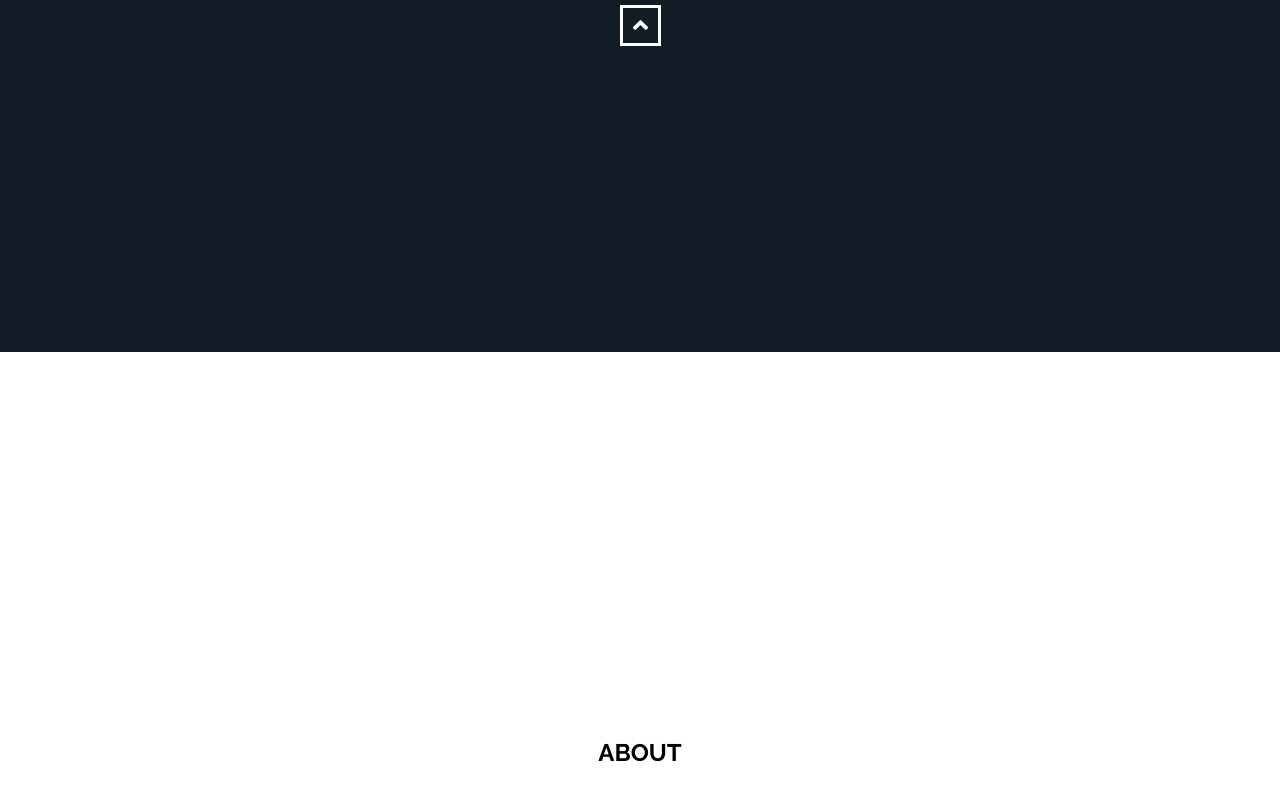
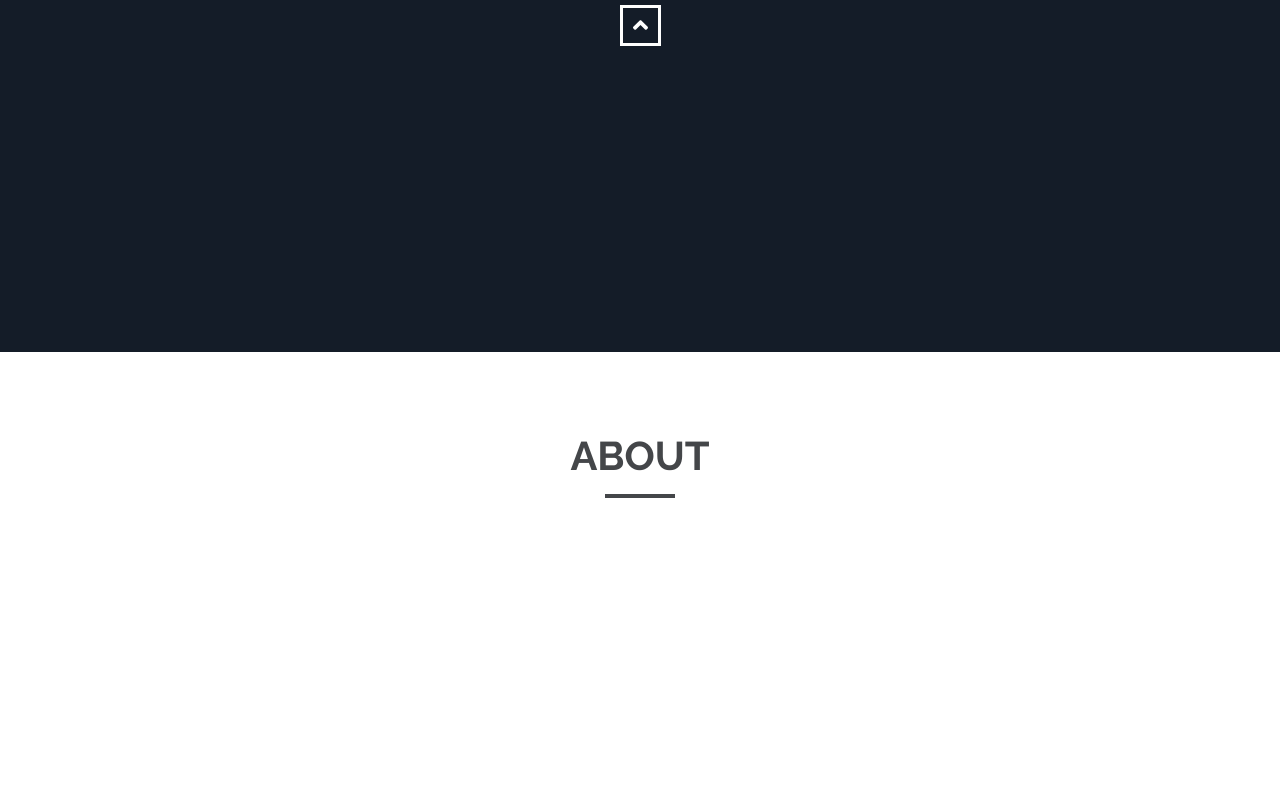
Before and after one commit to vladseverin/portfolio, a React (Create React App) app: page / in a window 1280 px wide. Shown: the part 448-1248 px from the top of the page. Built offline with nearby package versions, Linux system fonts and the light colour scheme.

Commit message:
Implementing lifting state up

```diff
--- a/src/components/About.jsx
+++ b/src/components/About.jsx
@@ -1,13 +1,16 @@
 import React, { Component } from 'react';
 import injectSheet from 'react-jss';
 import classNames from 'classnames';
+import { Element } from 'react-scroll';
 
 const style = {
   rootAbout: {
     height: '100vh',
+    padding: '80px 0 100px 0',
   },
   title: {
-    fontSize: '2.4rem',
+    fontSize: '30pt',
+    color: '#444649',
   },
   flex: {
     display: 'flex',
@@ -15,15 +18,61 @@ const style = {
     justifyContent: 'center',
     alignItems: 'center',
   },
+  container: {
+    maxWidth: '1200px',
+    margin: '0 auto',
+    padding: '0 10px',
+    width: '100%',
+    boxSizing: 'border-box',
+  },
+  underLine: {
+    margin: '15px 0 75px 0',
+    width: '70px',
+    height: '4px',
+    background:' #444649',
+  },
 }
 
 class About extends Component {
+  state = {
+    visible: false,
+  }
+
+  componentDidMount() {
+    window.addEventListener('scroll', this.handleScroll);
+  }
+
+  componentWillUnmount() {
+    window.removeEventListener('scroll', this.handleScroll);
+  }
+
+  handleScroll = () => {
+    const { homeHeight } = this.props;
+    const { visible } = this.state;
+
+
+    if (window.pageYOffset > (homeHeight / 2) && !visible) {
+      console.log(homeHeight);
+      this.setState({visible: true});
+    }
+  }
+
   render() {
     const { classes } = this.props;
     return (
-      <div className={classNames(classes.rootAbout, classes.flex)}>
-        <h2 className={classes.title}>ABOUT</h2>
-      </div>
+      <Element name="about">
+        <section className={classes.rootAbout} >
+
+          <div className={classNames(classes.container, classes.flex)} >
+            <h2
+              className={classes.title}>
+              ABOUT
+            </h2>
+            <div className={classes.underLine}></div>
+          </div>
+
+        </section>
+      </Element>
     );
   }
 }
--- a/src/components/App.js
+++ b/src/components/App.js
@@ -2,8 +2,6 @@ import React, { Component } from 'react';
 import { library } from '@fortawesome/fontawesome-svg-core';
 import { faAngleUp } from '@fortawesome/free-solid-svg-icons';
 
-import * as Scroll from 'react-scroll';
-import { Link, Element, Events, animateScroll as scroll, scrollSpy, scroller } from 'react-scroll';
 
 import Home from './Home';
 import About from './About';
@@ -14,19 +12,27 @@ import Footer from './Footer';
 library.add(faAngleUp);
 
 class App extends Component {
+  constructor(props) {
+    super(props);
+    this.state = {
+      homeHeight: 0
+    }
+  }
+
+  getHeightHome = (height) => {
+    this.setState({
+      homeHeight: height
+    });
+  }
+
   render() {
+    const { homeHeight } = this.state;
     return (
       <div className="App">
-        <Home />
-
-        <Element name="about">
-          <About />
-        </Element>
-
+        <Home getHeightHome={this.getHeightHome}/>
+        <About homeHeight={homeHeight}/>
         <Projects />
-
         <Contact />
-
         <Footer />
       </div>
     );
--- a/src/components/Home.jsx
+++ b/src/components/Home.jsx
@@ -2,8 +2,7 @@ import React, { Component } from 'react';
 import injectSheet from 'react-jss';
 import classNames from 'classnames';
 import ArrowButton from './ArrowButton';
-
-import { Link, Element, Events, animateScroll as scroll, scrollSpy, scroller } from 'react-scroll';
+import { Link } from 'react-scroll';
 
 const styles = {
   rootHome: {
@@ -41,10 +40,20 @@ const styles = {
 };
 
 class Home extends Component {
+  constructor(props){
+    super(props);
+    this.sectionHome = React.createRef();
+  }
+
+  componentDidMount() {
+    const { getHeightHome } = this.props;
+    getHeightHome(this.sectionHome.current.clientHeight);
+  }
+
   render() {
     const { classes } = this.props;
     return (
-      <section className={classNames(classes.rootHome, classes.flex)}>
+      <section ref={this.sectionHome} id="home" className={classNames(classes.rootHome, classes.flex)}>
         <div className={classes.text}>
           Hello, I'm <span className={classes.highlight}>Severin Vladislav</span>. <br/>
           I'm frontend developer.
```
